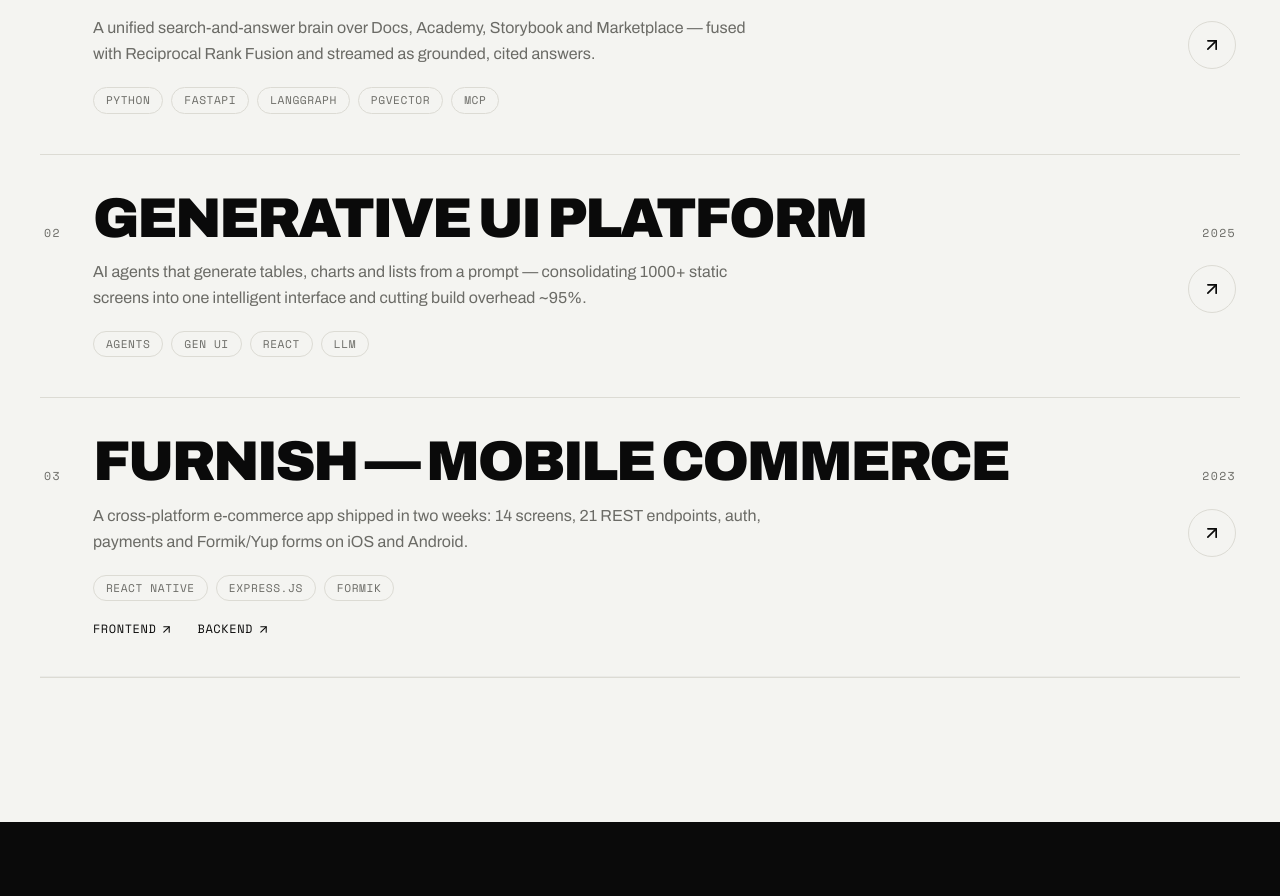
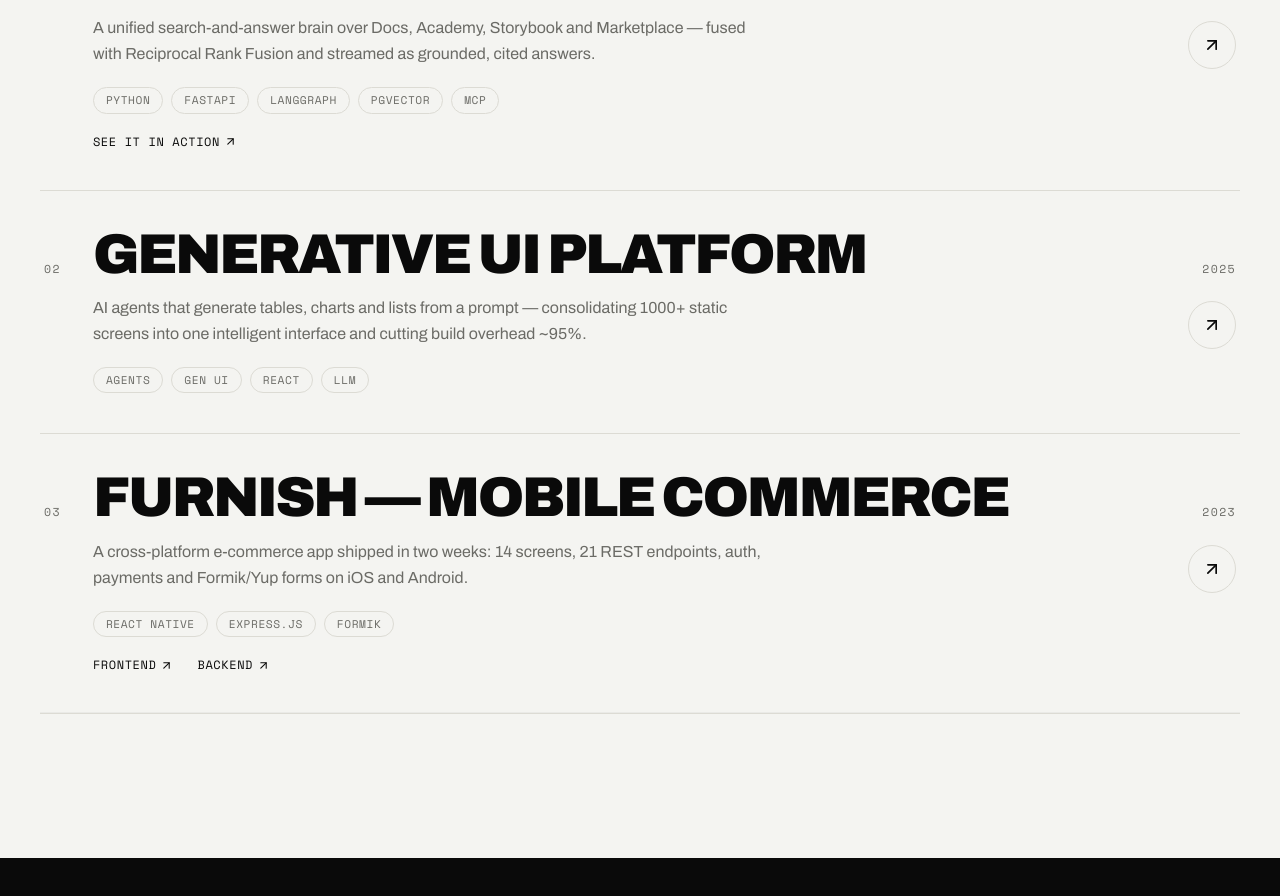
Before and after one commit to Tiwariji-07/My_portfolio_ReactJs, a React (Vite) app: page / in a window 1280 px wide. Shown: the part 1280-2176 px from the top of the page. Built offline with nearby package versions, Linux system fonts and the light colour scheme; no server answers.

Commit message:
Update portfolio.js

```diff
--- a/src/data/portfolio.js
+++ b/src/data/portfolio.js
@@ -74,7 +74,9 @@ export const projects = [
       'A unified search-and-answer brain over Docs, Academy, Storybook and Marketplace — fused with Reciprocal Rank Fusion and streamed as grounded, cited answers.',
     tags: ['Python', 'FastAPI', 'LangGraph', 'pgvector', 'MCP'],
     year: '2026',
-    links: [],
+    links: [
+       { label: 'See it in action', href: 'https://docs.wavemaker.ai/' },
+    ],
   },
   {
     title: 'Generative UI Platform',
@@ -82,7 +84,8 @@ export const projects = [
       'AI agents that generate tables, charts and lists from a prompt — consolidating 1000+ static screens into one intelligent interface and cutting build overhead ~95%.',
     tags: ['Agents', 'Gen UI', 'React', 'LLM'],
     year: '2025',
-    links: [],
+    links: [
+    ],
   },
   {
     title: 'Furnish — Mobile Commerce',
```
